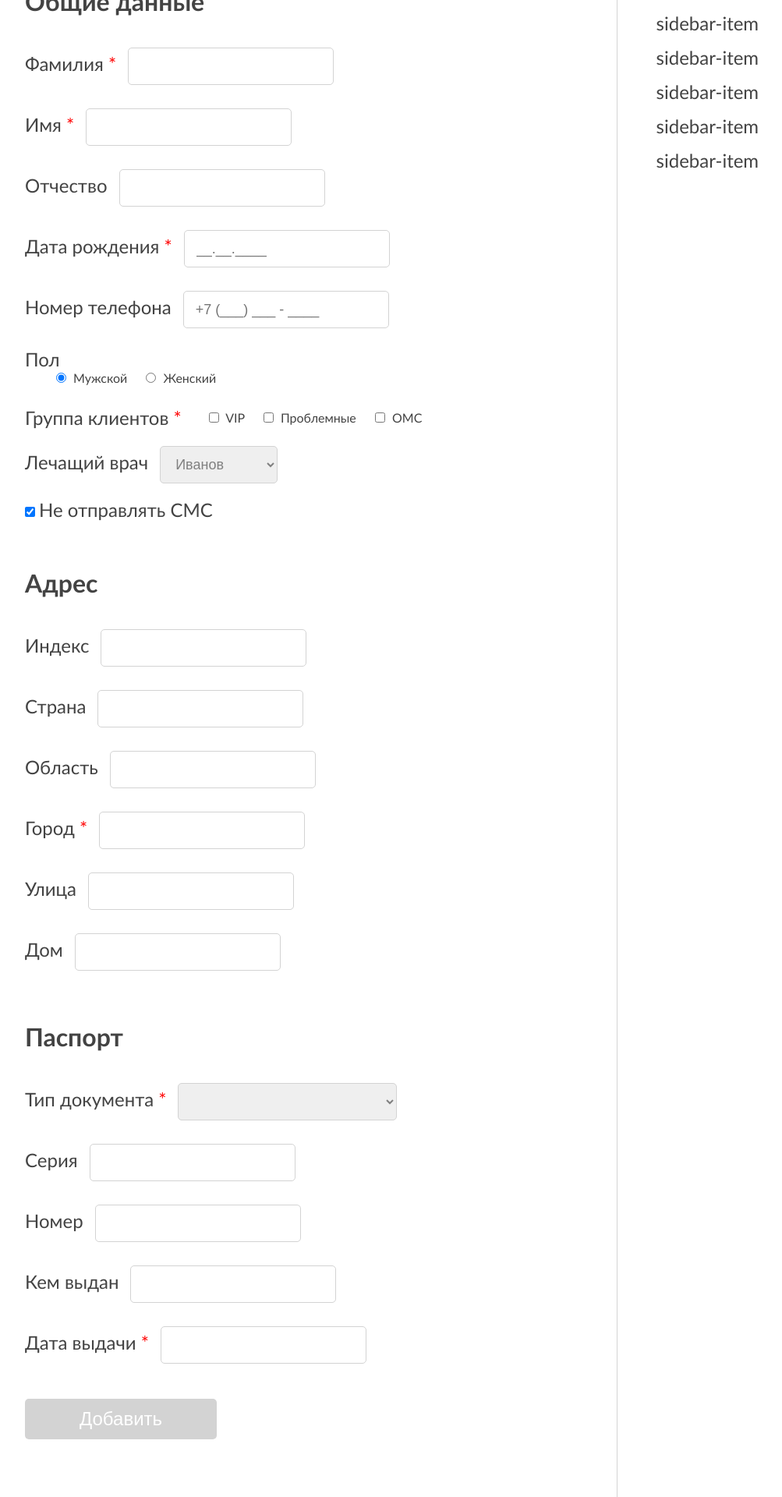
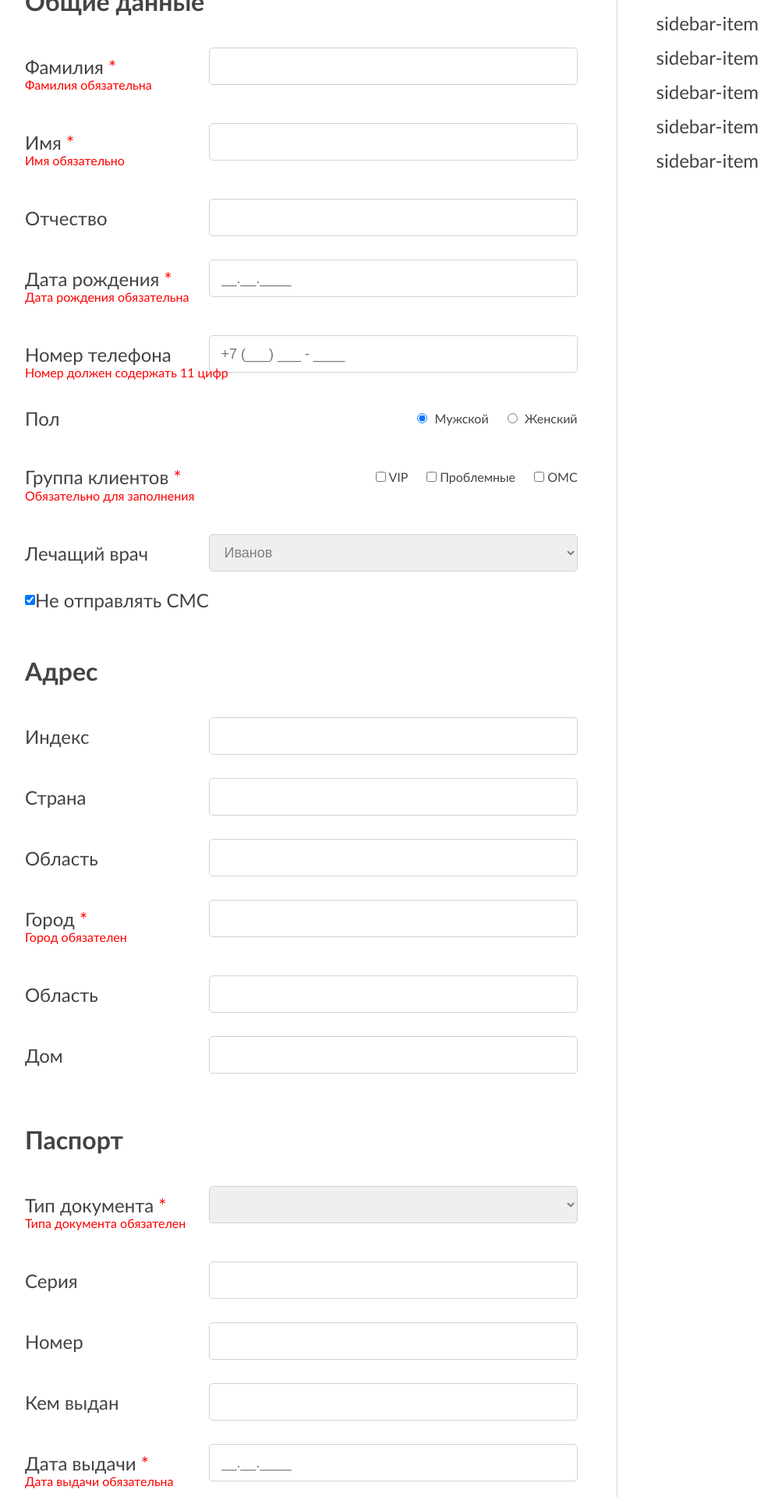
Before and after one commit to nklnke/medods-test-assignment, a Vue app: page / in a window 1280 px wide. Shown: the part 280-2200 px from the top of the page at 78% size, without its empty margins (18-1021 px from the left). Built offline with nearby package versions, Linux system fonts and the light colour scheme.

Commit message:
Process vuelidate form (95%?)

```diff
--- a/src/components/FormWrapper.vue
+++ b/src/components/FormWrapper.vue
@@ -3,86 +3,73 @@
     class="add-client-form"
     accept-charset="UTF-8"
     action="action_page.php"
-    autocomplete="off"
     method="GET"
-    target="_blank"
-    @submit.prevent="addUser()"
-  >
+    @submit.prevent="submit()">
+
     <h3>Общие данные</h3>
 
-    <div class="surname">
-      <label for="surname">Фамилия <span class="red">*</span></label>
-      <input v-model="surname" @blur="$v.surname.$touch()" type="text" />
-      <div class="error" v-if="$v.surname.$error">
-        <template v-if="!$v.surname.alpha">
-          Фамилия обязательна для заполнения
-        </template>
-      </div>
+    <!-- surname check -->
+    <div class="form-group surname" :class="{ 'form-group__error': $v.name.$error }">
+      <label class="form-group__label" for="surname">Фамилия <span class="red">*</span></label>
+      <input class="form-group__input" v-model.trim="$v.surname.$model" type="text" />
+    </div>
+    <div class="error" v-if="!$v.surname.required">Фамилия обязательна</div>
+
+    <!-- name check -->
+    <div class="form-group name" :class="{ 'form-group__error': $v.name.$error }">
+      <label class="form-group__label" for="name">Имя <span class="red">*</span></label>
+      <input class="form-group__input" v-model.trim="$v.name.$model" type="text" />
+    </div>
+    <div class="error" v-if="!$v.name.required">Имя обязательно</div>
+
+    <!-- patronymic WITHOUT check-->
+    <div class="form-group patronymic">
+      <label class="form-group__label" for="patronymic">Отчество</label>
+      <input class="form-group__input" type="text" />
     </div>
 
-    <div class="name">
-      <label for="name">Имя <span class="red">*</span></label>
-      <input v-model="name" @blur="$v.name.$touch()" type="text" />
-      <div class="error" v-if="$v.name.$error">
-        <template v-if="!$v.name.alpha">
-          Имя обязательно для заполнения
-        </template>
-      </div>
+    <!-- birthday check -->
+    <div class="form-group birthday" :class="{ 'form-group__error': $v.birthday.$error }">
+      <label class="form-group__label" for="birthday">Дата рождения <span class="red">*</span></label>
+      <input class="form-group__input" v-model.trim="$v.birthday.$model" type="text" placeholder="__.__.____" />
     </div>
+    <div class="error" v-if="!$v.birthday.required">Дата рождения обязательна</div>
 
-    <div class="patronymic">
-      <label for="patronymic">Отчество</label>
-      <input type="text" />
+    <!-- phone-number check -->
+    <div class="form-group phone-number" :class="{ 'form-group__error': $v.phoneNumber.$error }">
+      <label class="form-group__label" for="phoneNumber">Номер телефона</label>
+      <input class="form-group__input" v-model.trim="$v.phoneNumber.$model" type="text" placeholder="+7 (___) ___ - ____" />
     </div>
+    <div class="error" v-if="!$v.phoneNumber.required">Номер должен содержать 11 цифр</div>
 
-    <div class="birthday">
-      <label for="birthday">Дата рождения <span class="red">*</span></label>
-      <input v-model="birthday" @blur="$v.birthday.$touch()" type="text" placeholder="__.__.____" />
-      <div class="error" v-if="$v.birthday.$error">
-        <template v-if="!$v.birthday.alpha">
-          День рождения обязателен для заполнения
-        </template>
-      </div>
-    </div>
-
-    <div class="phone-number">
-      <label for="phone-number">Номер телефона</label>
-      <input
-        v-model="phoneNumber"
-        @blur="$v.phoneNumber.$touch()"
-        type="text"
-        placeholder="+7 (___) ___ - ____"
-      />
-      <div class="error" v-if="$v.phoneNumber.$error">
-        <template v-if="!$v.phoneNumber.alpha">
-          Номер телефона обязателен для заполнения
-        </template>
-      </div>
-    </div>
-
-    <div class="sex">
-      <label for="sex">Пол</label>
-      <div class="">
-        <!-- .flex-2 -->
+    <!-- sex WITHOUT check -->
+    <div class="form-group sex">
+      <label class="form-group__label" for="sex">Пол</label>
+      <div>
         <input checked="checked" name="sex" type="radio" value="male" /> Мужской
         <input name="sex" type="radio" value="female" /> Женский
       </div>
     </div>
 
-    <div class="client-group">
-      <label for="client-group"
-        >Группа клиентов <span class="red">*</span></label
-      >
+    <!-- client-group check -->
+    <div class="form-group client-group" :class="{ 'form-group__error': $v.clientGroup.$error }">
+      <label class="form-group__label" for="client-group">Группа клиентов <span class="red">*</span></label>
       <div class="">
-        <!-- .flex-2 -->
-        <input name="VIP" type="checkbox" /> VIP
-        <input name="Проблемные" type="checkbox" /> Проблемные
-        <input name="ОМС" type="checkbox" /> ОМС
+        <!-- TODO: разобраться с проверкой мультиселектора -->
+        <!-- !$v.clientGroup1.required -->
+        <!-- !$v.clientGroup2.required -->
+        <!-- !$v.clientGroup3.required -->
+        <!-- один из них должен сработать, тогда проверка пройдёт -->
+        <input name="VIP" type="checkbox" v-model="$v.clientGroup.$model" /> VIP
+        <input name="Проблемные" type="checkbox" v-model="$v.clientGroup.$model" /> Проблемные
+        <input name="ОМС" type="checkbox" v-model="$v.clientGroup.$model" /> ОМС
       </div>
     </div>
+    <div class="error" v-if="!$v.clientGroup.required">Обязательно для заполнения</div>
 
-    <div class="doctor">
-      <label for="doctor">Лечащий врач</label>
+    <!-- doctor WITHOUT check -->
+    <div class="form-group doctor">
+      <label class="form-group__label" for="doctor">Лечащий врач</label>
       <select>
         <option selected="selected" value="1">Иванов</option>
         <option value="2">Захаров</option>
@@ -90,111 +77,114 @@
       </select>
     </div>
 
-    <div class="sms-checkbox">
+    <!-- sms-check WITHOUT check -->
+    <div class="form-group sms-check">
       <input name="sms-checkbox" type="checkbox" checked />
-      <label for="sms-checkbox">Не отправлять СМС</label>
+      <!-- TODO: сделать отступ от галочки -->
+      <label class="form-group__label" for="sms-check">Не отправлять СМС</label>
     </div>
 
     <h3>Адрес</h3>
 
-    <div class="index">
-      <label for="index">Индекс</label>
-      <input name="index" type="text" />
+    <!-- index WITHOUT check-->
+    <div class="form-group index">
+      <label class="form-group__label" for="index">Индекс</label>
+      <input class="form-group__input" type="text" />
     </div>
 
-    <div class="country">
-      <label for="country">Страна</label>
-      <input name="country" type="text" />
+    <!-- country WITHOUT check-->
+    <div class="form-group country">
+      <label class="form-group__label" for="country">Страна</label>
+      <input class="form-group__input" type="text" />
     </div>
 
-    <div class="region">
-      <label for="region">Область</label>
-      <input name="region" type="text" />
+    <!-- region WITHOUT check-->
+    <div class="form-group region">
+      <label class="form-group__label" for="region">Область</label>
+      <input class="form-group__input" type="text" />
     </div>
 
-    <div class="town">
-      <label for="town">Город <span class="red">*</span></label>
-      <input v-model="town" @blur="$v.town.$touch()" type="text" />
-      <div class="error" v-if="$v.town.$error">
-        <template v-if="!$v.town.alpha">
-          Город обязателен для заполнения
-        </template>
-      </div>
+    <!-- town check -->
+    <div class="form-group town" :class="{ 'form-group__error': $v.town.$error }">
+      <label class="form-group__label" for="town">Город <span class="red">*</span></label>
+      <input class="form-group__input" v-model.trim="$v.town.$model" type="text" />
+    </div>
+    <div class="error" v-if="!$v.town.required">Город обязателен</div>
+
+    <!-- street WITHOUT check-->
+    <div class="form-group street">
+      <label class="form-group__label" for="street">Область</label>
+      <input class="form-group__input" type="text" />
     </div>
 
-    <div class="street">
-      <label for="street">Улица</label>
-      <input name="street" type="text" />
-    </div>
-
-    <div class="house">
-      <label for="house">Дом</label>
-      <input name="house" type="text" />
+    <!-- house WITHOUT check-->
+    <div class="form-group house">
+      <label class="form-group__label" for="house">Дом</label>
+      <input class="form-group__input" type="text" />
     </div>
 
     <h3>Паспорт</h3>
 
-    <div class="type-of-document">
-      <label for="type-of-document">Тип документа <span class="red">*</span></label>
-      <select v-model="typeOfDocument" @blur="$v.typeOfDocument.$touch()">
+    <!-- type-of-document check -->
+    <div class="form-group type-of-document" :class="{ 'form-group__error': $v.typeOfDocument.$error }">
+      <label class="form-group__label" for="typeOfDocument">Тип документа <span class="red">*</span></label>
+      <select v-model.trim="$v.typeOfDocument.$model">
         <option selected="selected" value="1">Паспорт</option>
         <option value="2">Свидетельство о рождении</option>
         <option value="3">Вод. удостоверение</option>
       </select>
-      <div class="error" v-if="$v.typeOfDocument.$error">
-        <template v-if="!$v.typeOfDocument.alpha">
-          Тип документа обязателен для заполнения
-        </template>
-      </div>
+    </div>
+    <div class="error" v-if="!$v.typeOfDocument.required">Типа документа обязателен</div>
+
+    <!-- document-series WITHOUT check-->
+    <div class="form-group document-series">
+      <label class="form-group__label" for="document-series">Серия</label>
+      <input class="form-group__input" type="text" />
     </div>
 
-    <div class="document-series">
-      <label for="document-series">Серия</label>
-      <input name="document-series" type="text" />
+    <!-- document-number WITHOUT check-->
+    <div class="form-group document-number">
+      <label class="form-group__label" for="document-number">Номер</label>
+      <input class="form-group__input" type="text" />
     </div>
 
-    <div class="document-number">
-      <label for="document-number">Номер</label>
-      <input name="document-number" type="text" />
+    <!-- place-of-issue WITHOUT check-->
+    <div class="form-group place-of-issue">
+      <label class="form-group__label" for="place-of-issue">Кем выдан</label>
+      <input class="form-group__input" type="text" />
     </div>
 
-    <div class="place-of-issue">
-      <label for="place-of-issue">Кем выдан</label>
-      <input name="place-of-issue" type="text" />
+    <!-- date-of-issue check -->
+    <div class="form-group date-of-issue" :class="{ 'form-group__error': $v.dateOfIssue.$error }">
+      <label class="form-group__label" for="date-of-issue">Дата выдачи <span class="red">*</span></label>
+      <input class="form-group__input" v-model.trim="$v.dateOfIssue.$model" type="text" placeholder="__.__.____" />
     </div>
+    <div class="error" v-if="!$v.dateOfIssue.required">Дата выдачи обязательна</div>
 
-    <div class="date-of-issue">
-      <label for="date-of-issue">Дата выдачи <span class="red">*</span></label>
-      <input v-model="dateOfIssue" @blur="$v.dateOfIssue.$touch()" type="text" />
-      <div class="error" v-if="$v.dateOfIssue.$error">
-        <template v-if="!$v.dateOfIssue.alpha">
-          Дата выдачи обязательна для заполнения
-        </template>
-      </div>
-    </div>
+    <button class="submit" type="submit" :disabled="submitStatus === 'PENDING'">Добавить</button>
 
-    <button class="submit" type="submit" :disabled="$v.$invalid">
-      Добавить
-    </button>
+    <p class="submitStatus green" v-if="submitStatus === 'OK'">Клиент успешно добавлен</p>
+    <p class="submitStatus red" v-if="submitStatus === 'ERROR'">Пожалуйста, правильно заполните все поля</p>
+    <p class="submitStatus blue" v-if="submitStatus === 'PENDING'">Добавление...</p>
   </form>
 </template>
 
 <script>
-import { required } from "vuelidate/lib/validators";
+import { required, minLength, maxLength } from "vuelidate/lib/validators";
 
 export default {
   data() {
     return {
+      surname: "",
       name: "",
-      surname: "",
       birthday: "",
       phoneNumber: "",
       clientGroup: "",
       doctor: "",
-      smsCheckbox: "",
       town: "",
       typeOfDocument: "",
-      dateOfIssue: ""
+      dateOfIssue: "",
+      submitStatus: null
     };
   },
   validations: {
@@ -208,11 +198,11 @@ export default {
       required
     },
     phoneNumber: {
-      required,
-      // between: between(11, 11)
+      minLength: minLength(11),
+      maxLength: maxLength(11)
     },
     clientGroup: {
-      // required
+      required
     },
     town: {
       required
@@ -225,8 +215,17 @@ export default {
     }
   },
   methods: {
-    addUser() {
-      alert("Пользователь добавлен");
+    submit() {
+      this.$v.$touch();
+      if (this.$v.$invalid) {
+        this.submitStatus = "ERROR";
+      } else {
+        console.log("Клиент добавлен");
+        this.submitStatus = "PENDING";
+        setTimeout(() => {
+          this.submitStatus = "OK";
+        }, 500);
+      }
     },
   },
 };
@@ -241,12 +240,11 @@ export default {
     margin-right: 5px
 
 .client-group
-  display: flex
-  align-items: center
+  height: 80px
 
   input
     margin-left: 20px
-    margin-right: 5px
+    // margin-right: 5px
 
 .submit
   padding: 12px 70px
@@ -267,4 +265,13 @@ export default {
   &:disabled
     background-color: lightgray
     cursor: not-allowed
+
+.error
+  position: relative
+  top: -25px
+
+.submitStatus
+  font-size: 24px
+  display: inline-block
+  margin-left: 20px
 </style>
```
